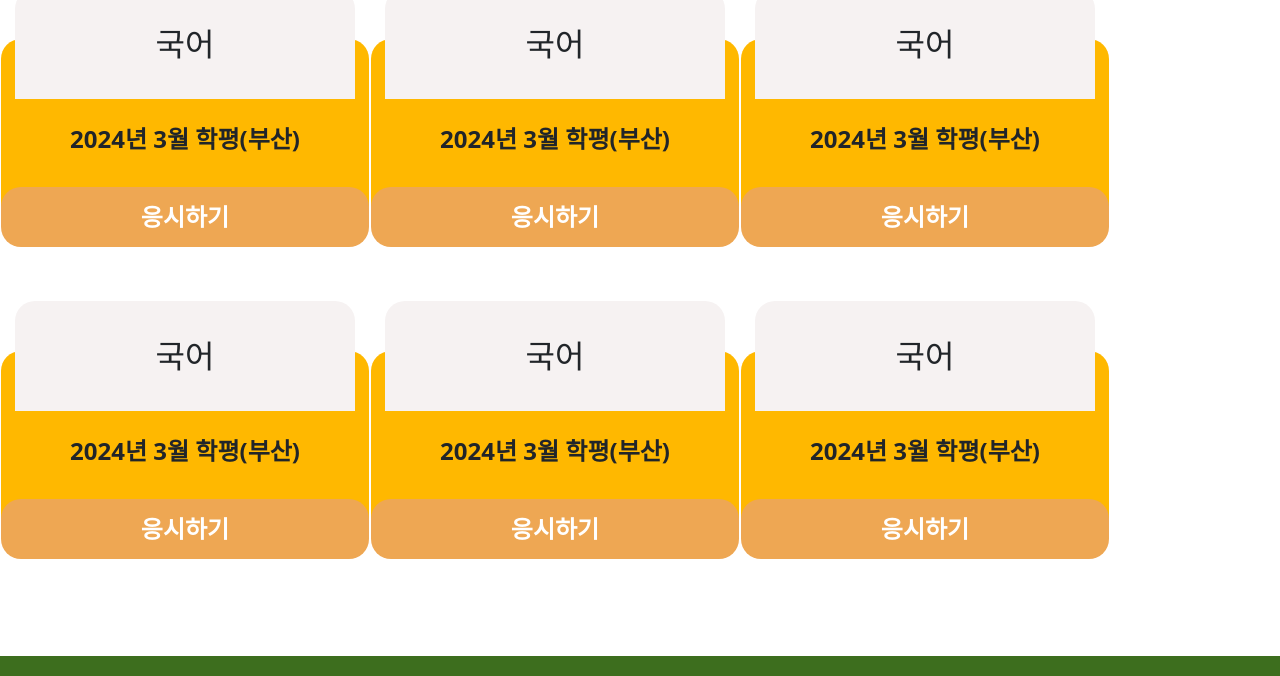
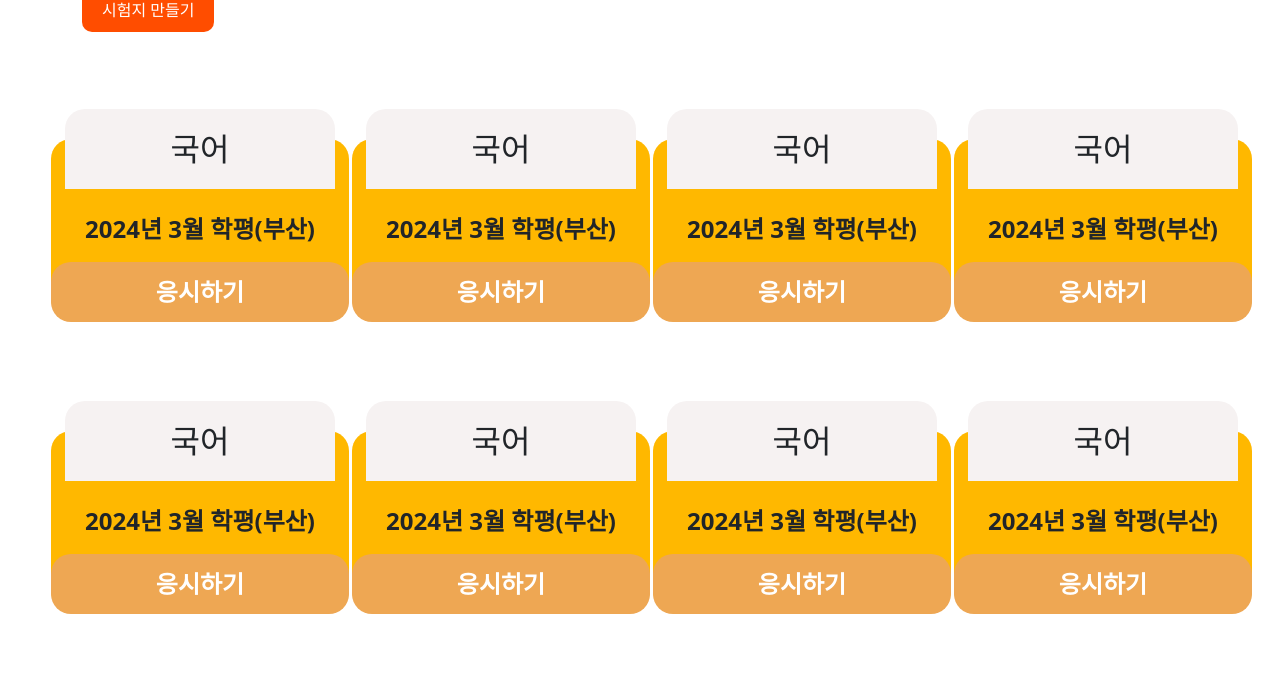
Before and after one commit to Gaebiskon/Oranmo_front, a Vue app: page / in a window 1280 px wide. Shown: the part 254-930 px from the top of the page. Built offline with nearby package versions, Linux system fonts and the light colour scheme.

Commit message:
시험지 레이아웃 생성

```diff
--- a/src/components/Footer.vue
+++ b/src/components/Footer.vue
@@ -1,6 +1,4 @@
 <script setup>
-import TestPaper from './TestPaper.vue';
-
 defineProps({
     msg: {
         type: String,
@@ -10,12 +8,7 @@ defineProps({
 </script>
 
 <template>
-    <TestPaper></TestPaper>
-    <TestPaper></TestPaper>
-    <TestPaper></TestPaper>
-    <TestPaper></TestPaper>
-    <TestPaper></TestPaper>
-    <TestPaper></TestPaper>
+
     <div id="component" class="container-fluid py-4" style="background-color: #3D6E1E;">
         <p class="text-center fs-6 m-0 px-5 py-2">
             <a href=# class="text-white text-decoration-none h6">
--- /dev/null
+++ b/src/components/TestLayout.vue
@@ -0,0 +1,37 @@
+<template>
+    <div class="container-fluid" style="padding: 100px 50px 0px 50px">
+        <div class="row justify-content-center">
+            <div class="col-md-3">
+                <TestPaper></TestPaper>
+            </div>
+            <div class="col-md-3">
+                <TestPaper></TestPaper>
+            </div>
+            <div class="col-md-3">
+                <TestPaper></TestPaper>
+            </div>
+            <div class="col-md-3">
+                <TestPaper></TestPaper>
+            </div>
+            <div class="col-md-3">
+                <TestPaper></TestPaper>
+            </div>
+            <div class="col-md-3">
+                <TestPaper></TestPaper>
+            </div>
+            <div class="col-md-3">
+                <TestPaper></TestPaper>
+            </div>
+            <div class="col-md-3">
+                <TestPaper></TestPaper>
+            </div>
+        </div>
+    </div>
+</template>
+
+<script setup>
+import TestPaper from './TestPaper.vue';
+
+</script>
+
+<style lang="scss" scoped></style>
--- a/src/components/TestPaper.vue
+++ b/src/components/TestPaper.vue
@@ -1,19 +1,19 @@
 <template>
     <a target="_blank" href="https://drive.google.com/file/d/1txPgte2T3FcnyqJhjsvsE1lUHoB5yEiT/view?usp=drive_link"
-        class="container-fluid btn" style="width: 370px; margin-bottom: 90px;">
+        class="container-fluid btn" style="width: 300px; margin-bottom: 90px;">
         <div class="row justify-content-center" style="position: relative;">
             <div class="col-md-4 text-center align-content-center h2" style="background-color: #F6F2F2;
             /* position: relative; bottom: -60px; */
-            position: absolute; top: -50px;
-        width: 340px; height: 110px; border-top-left-radius: 20px; border-top-right-radius: 20px;">
+            position: absolute; top: -30px;
+        width: 270px; height: 80px; border-top-left-radius: 20px; border-top-right-radius: 20px;">
                 국어
             </div>
             <div class="col-md-4 text-center align-content-center fw-bold h4"
-                style="width: 370px; height: 200px; border-radius: 20px; background-color: #FFB800;">
+                style="width: 300px; height: 180px; border-radius: 20px; background-color: #FFB800;">
                 2024년 3월 학평(부산)
             </div>
             <button class="col-md-4 btn text-center text-white align-content-center fw-bold fs-4"
-                style="position: absolute; bottom: 0px; width: 370px; height: 60px; border-radius: 20px; background-color: #EEA753;">
+                style="position: absolute; bottom: 5px; width: 300px; height: 60px; border-radius: 20px; background-color: #EEA753;">
                 응시하기
             </button>
         </div>
--- a/src/views/HomeView.vue
+++ b/src/views/HomeView.vue
@@ -1,6 +1,7 @@
 <template>
   <NavBar></NavBar>
   <Filter></Filter>
+  <TestLayout></TestLayout>
   <Footer></Footer>
 </template>
 
@@ -8,7 +9,7 @@
 import Navbar from '@/components/Navbar.vue'
 import Filter from '@/components/Filter.vue'
 import Footer from '@/components/Footer.vue'
-
+import TestLayout from '@/components/TestLayout.vue'
 </script>
 
 <style lang="scss" scoped></style>
```
Also changed, not shown: src/App.vue (+8 -0 lines).
